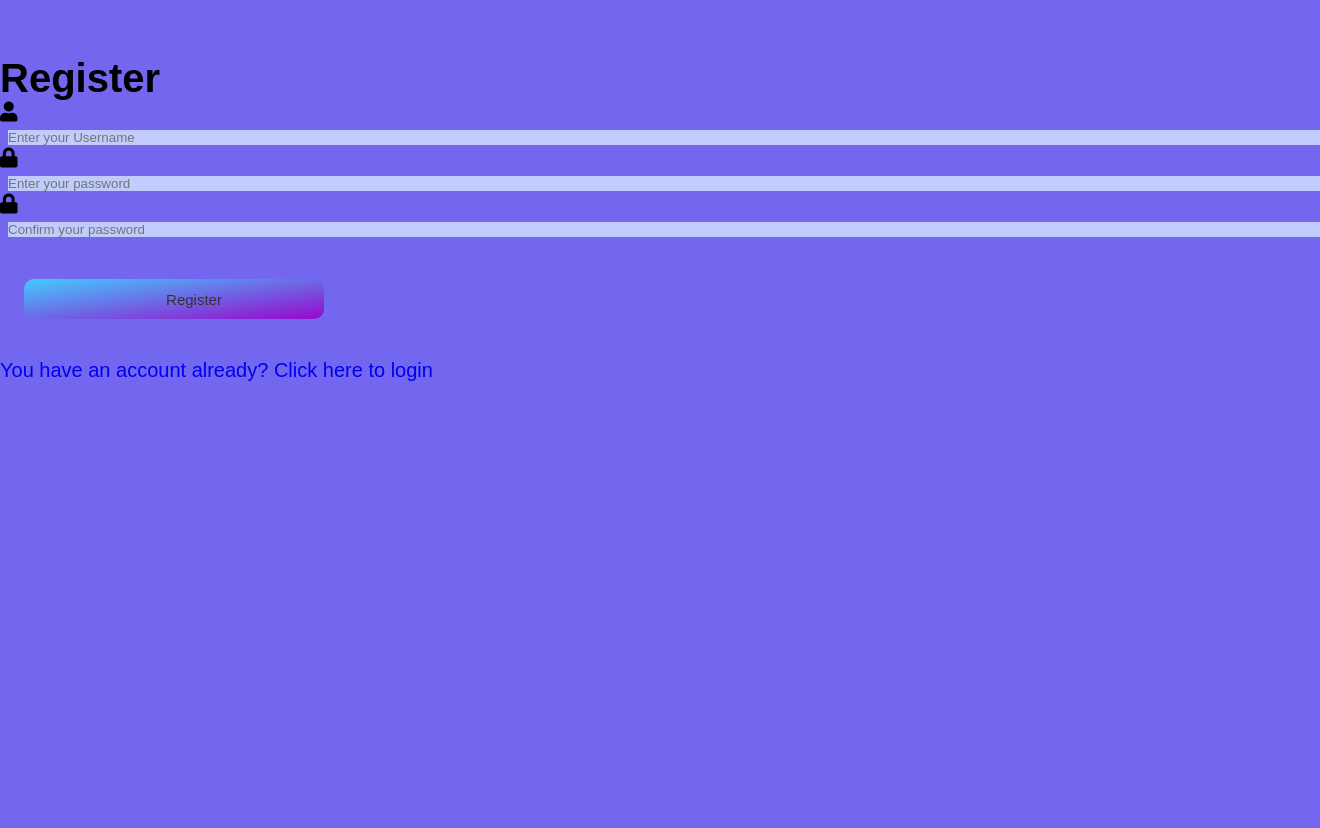
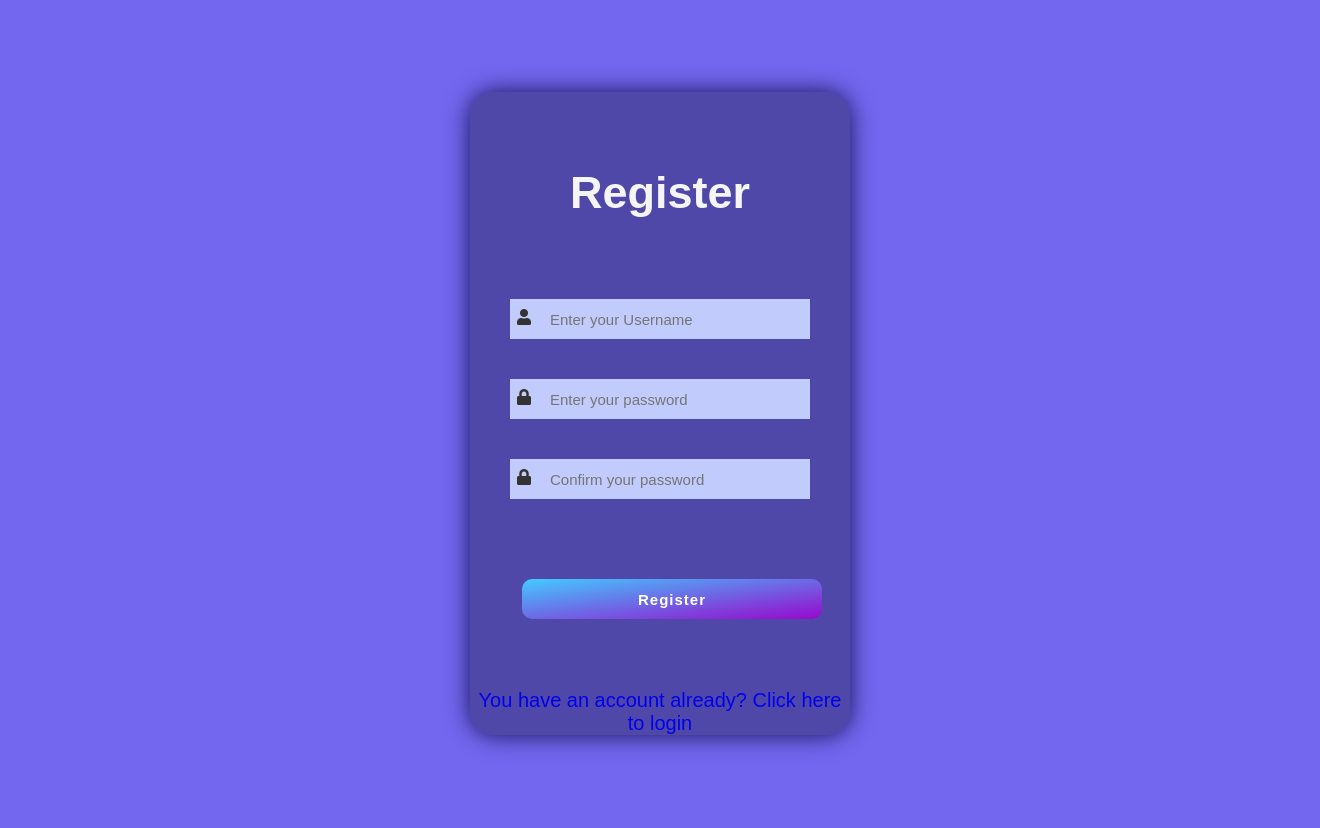
Before and after one commit to dennisshtavica/Adventure, a PHP site: page /register.html in a window 1320 px wide; the page is wider, and only the part inside the window is pictured. Before the commit the page ends 381 px from the top of that part, so only its background shows below. Run offline with PHP 8.4, Linux system fonts and the light colour scheme; some libraries are stand-ins or nearby versions.

Commit message:
RegisterUpdate

```diff
--- a/CSS/style.css
+++ b/CSS/style.css
@@ -308,7 +308,7 @@ input {
 
 /*login-css*/
 
-body-login {
+login-body {
   font-family: sans-serif;
   background: url("/assets/images/test1.webp") no-repeat center center fixed;
   -webkit-background-size: cover;
@@ -397,3 +397,77 @@ a :link{
 a:hover{
   color: #3030b7;
 }
+
+
+/*Register CSS*/
+
+
+.container-register {
+  width: 380px;
+  margin:7% auto;
+  border-radius: 25px;
+  background-color: rgba(0,0,0,0.3);
+  box-shadow: 0 0 25px #13134f;
+}
+
+.header-register {
+  text-align: center;
+  padding-top: 75px;
+}
+
+.header-register h1 {
+  color: whitesmoke;
+  font-size: 45px;
+  margin-bottom: 80px;
+}
+
+.main-register {
+  text-align: center;
+}
+
+.main-register input, button {
+  width: 300px;
+  height: 40px;
+  border:none;
+  outline: none;
+  padding-left: 40px;
+  box-sizing: border-box;
+  font-size: 15px;
+  color: #333;
+  margin-bottom: 40px;
+}
+.password{
+  background-color: #c1ccfd;
+}
+.username{
+  background-color: #c1ccfd;
+}
+.main-register button {
+  padding-left: 0;
+  background-color: #13134f;
+  letter-spacing: 1px;
+  font-weight: bold;
+  margin-bottom: 70px;
+  color: white;
+}
+
+.main-register button:hover {
+  box-shadow: 2px 2px 5px #3030b7;
+  background-color: #0f2e60;
+}
+.main-register input:hover {
+  box-shadow: 2px 2px 5px #333383;
+  background-color: #acb7e5;
+}
+
+.main-register span {
+  position: relative;
+}
+
+.main-register i {
+  position: absolute;
+  left: 15px;
+  color: #333;
+  font-size: 16px;
+  top: 2px;
+}
```
